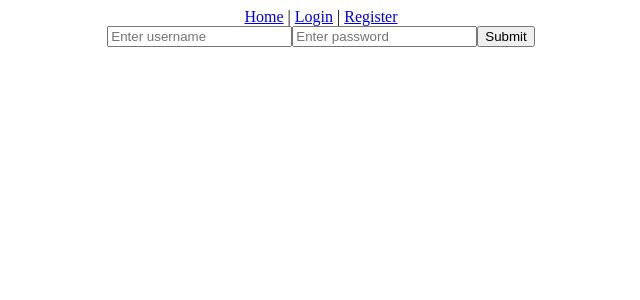
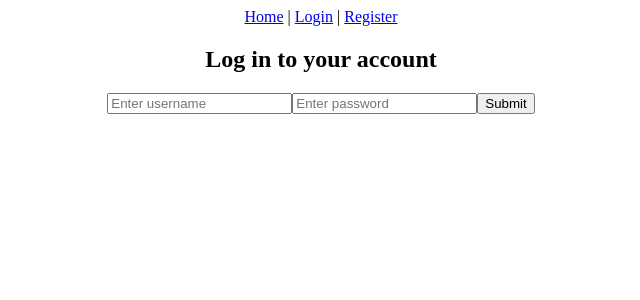
Before and after one commit to yuridevweb/React-Private-Routes, a React (Create React App) app: page /login in a window 1280 px wide. Shown: the top 300 px of the page, without its empty margins (319-959 px from the left). Built offline with nearby package versions, Linux system fonts and the light colour scheme; no server answers.

Commit message:
pages have a title

```diff
--- a/src/pages/HomePage.jsx
+++ b/src/pages/HomePage.jsx
@@ -27,15 +27,15 @@ const HomePage = () => {
   };
 
   return (
-    <div>
-      <p>You are logged to the home page!</p>
+    <section>
+      <h1>Home Page</h1>
 
       <ul>
         {notes.map((note) => (
           <li key={note.id}>{note.body}</li>
         ))}
       </ul>
-    </div>
+    </section>
   );
 };
 
--- a/src/pages/LoginPage.jsx
+++ b/src/pages/LoginPage.jsx
@@ -4,13 +4,14 @@ import AuthContext from "../context/AuthContext";
 const LoginPage = () => {
   let {loginUser} = useContext(AuthContext)
   return (
-    <div>
+    <section>
+      <h1>Log in to your account</h1>
       <form onSubmit={loginUser}>
         <input type="text" name="username" placeholder="Enter username" />
         <input type="text" name="password" placeholder="Enter password" />
         <input type="submit" />
       </form>
-    </div>
+    </section>
   );
 };
 
--- a/src/pages/RegisterPage.jsx
+++ b/src/pages/RegisterPage.jsx
@@ -4,15 +4,15 @@ import AuthContext from "../context/AuthContext";
 const RegisterPage = () => {
   let { registerUser } = useContext(AuthContext);
   return (
-    <div>
-      <p>Heyyy</p>
+    <section>
+      <h1>Registration Page</h1>
       <form onSubmit={registerUser}>
         <input type="text" name="username" placeholder="Enter username" />
         <input type="text" name="email" placeholder="Enter email" />
         <input type="text" name="password" placeholder="Enter password" />
         <input type="submit" />
       </form>
-    </div>
+    </section>
   );
 };
 
```
